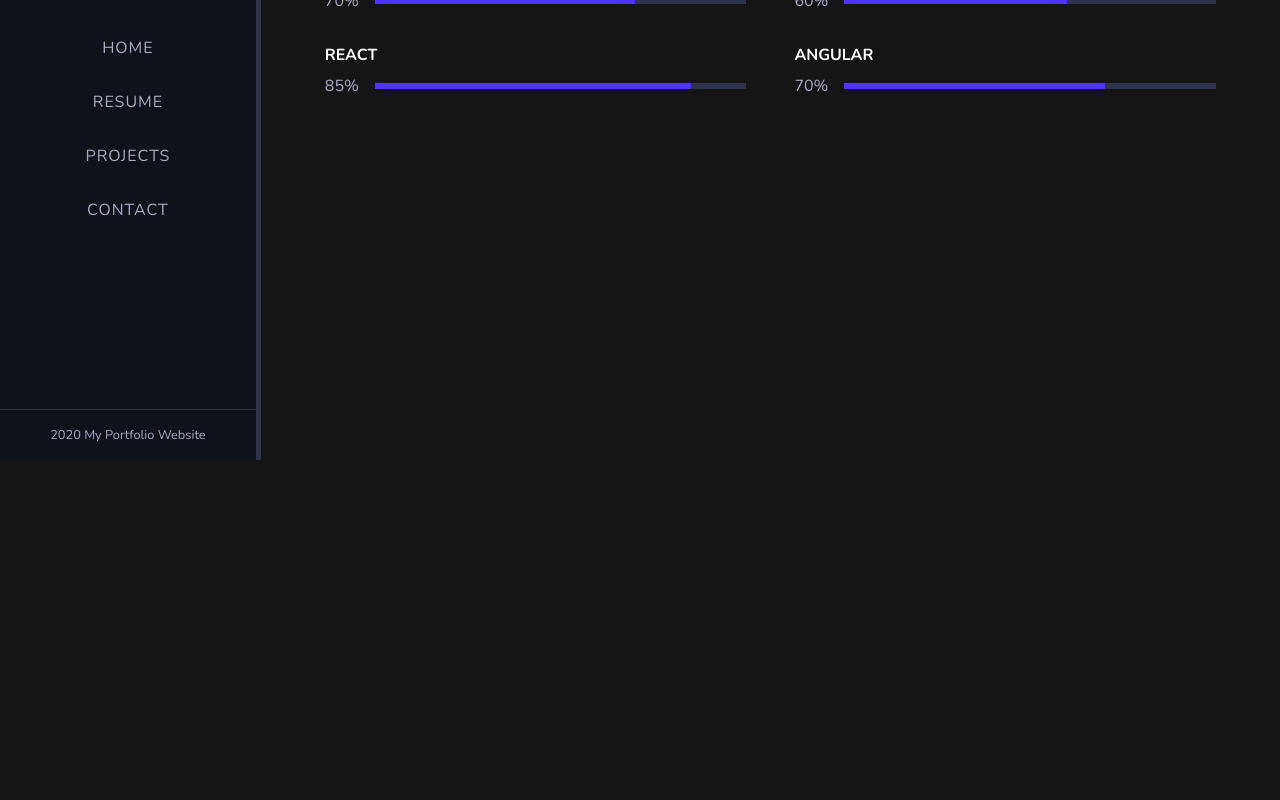
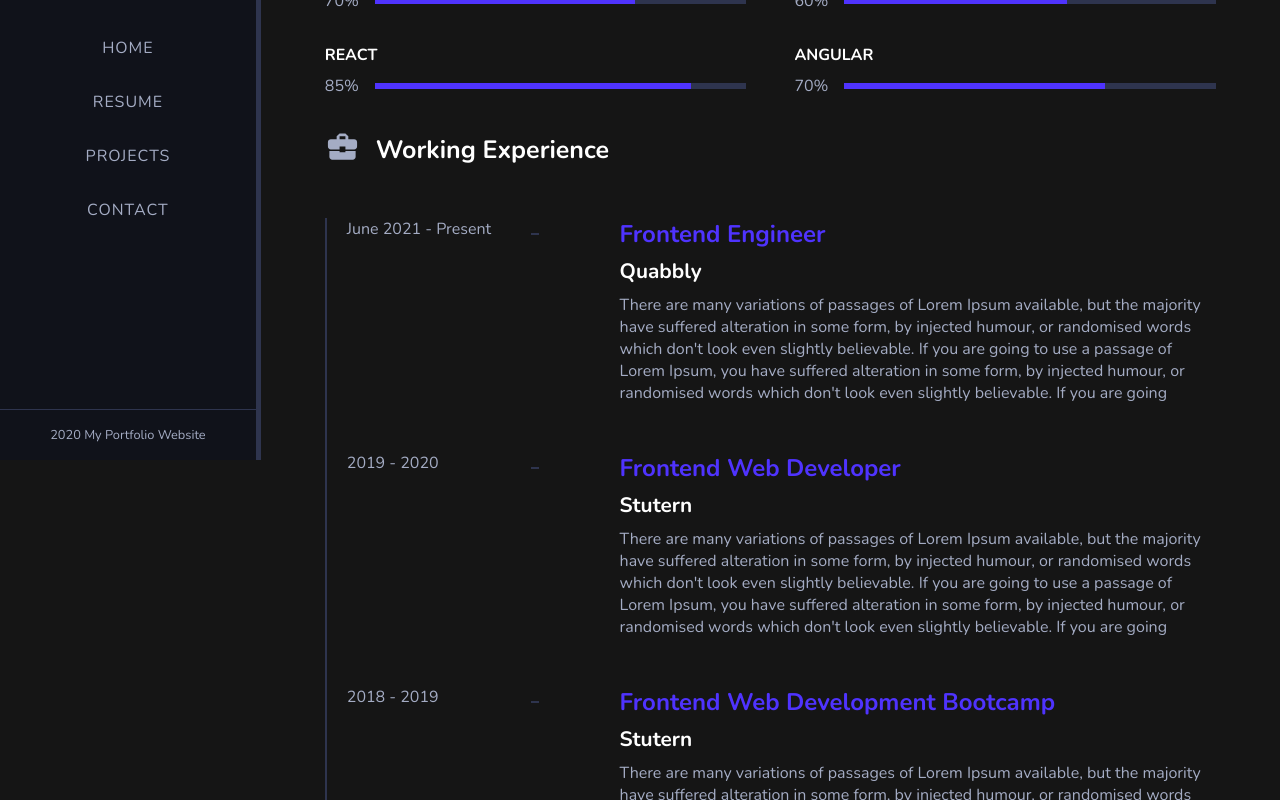
Before and after one commit to zemarr/silver-port, a Next.js app: page /resume in a window 1280 px wide. Shown: the part 340-1140 px from the top of the page. Before the commit the page ends 928 px from the top, so only its background shows below. Built offline with nearby package versions, Linux system fonts and the light colour scheme.

Commit message:
update resume

```diff
--- a/components/Title.js
+++ b/components/Title.js
@@ -1,13 +1,27 @@
-import { StyledTitle } from "../styled-components/styled-title"
+import {
+  StyledSmallTitle,
+  StyledTitle,
+} from "../styled-components/styled-title";
 
-const Title = ({title, span}) => {
-    return(
-        <>
-            <StyledTitle>
-                <h2>{title} <span>{span}</span></h2>
-            </StyledTitle>
-        </>
-    )
-}
+const Title = ({ title, span }) => {
+  return (
+    <>
+      <StyledTitle>
+        <h2>
+          {title} <span>{span}</span>
+        </h2>
+      </StyledTitle>
+    </>
+  );
+};
 
-export default Title
+export const SmallTitle = ({icon, title}) => {
+  return (
+    <StyledSmallTitle>
+      <p>{icon}</p>
+      <h4>{title}</h4>
+    </StyledSmallTitle>
+  );
+};
+
+export default Title;
--- /dev/null
+++ b/components/resumecomponent/resume.js
@@ -0,0 +1,124 @@
+import React from 'react'
+import { InnerLayout } from '../MainLayout'
+import { SmallTitle } from '../Title'
+import { StyledResume } from './resumecomponent'
+import BusinessCenterIcon from '@material-ui/icons/BusinessCenter'
+import SchoolIcon from '@material-ui/icons/School'
+import styled from "styled-components";
+
+const Resume = () => {
+    const briefcase = <BusinessCenterIcon />
+    const school = <SchoolIcon />
+    return (
+        <StyledResume>
+            <InnerLayout>
+                <div className={"small-title"}>
+                    <SmallTitle icon={briefcase} title={'Working Experience'} />
+                </div>
+                <div className={"resume-content"}>
+                    <ExperienceCard
+                        year={"June 2021 - Present"}
+                        title={"Frontend Engineer"}
+                        subTitle={"Quabbly"}
+                        text={"There are many variations of passages of Lorem Ipsum available, " +
+                        "but the majority have suffered alteration in some form, by injected humour, " +
+                        "or randomised words which don't look even slightly believable. If you are going " +
+                        "to use a passage of Lorem Ipsum, you have suffered alteration in some form, by injected humour, " +
+                        "or randomised words which don't look even slightly believable. If you are going"} />
+                    <ExperienceCard
+                        year={"2019 - 2020"}
+                        title={"Frontend Web Developer"}
+                        subTitle={"Stutern"}
+                        text={"There are many variations of passages of Lorem Ipsum available, " +
+                        "but the majority have suffered alteration in some form, by injected humour, " +
+                        "or randomised words which don't look even slightly believable. If you are going " +
+                        "to use a passage of Lorem Ipsum, you have suffered alteration in some form, by injected humour, " +
+                        "or randomised words which don't look even slightly believable. If you are going"} />
+                    <ExperienceCard
+                        year={"2018 - 2019"}
+                        title={"Frontend Web Development Bootcamp"}
+                        subTitle={"Stutern"}
+                        text={"There are many variations of passages of Lorem Ipsum available, " +
+                        "but the majority have suffered alteration in some form, by injected humour, " +
+                        "or randomised words which don't look even slightly believable. If you are going " +
+                        "to use a passage of Lorem Ipsum, you have suffered alteration in some form, by injected humour, " +
+                        "or randomised words which don't look even slightly believable. If you are going"} />
+                    <ExperienceCard
+                        year={"2017 - 2018"}
+                        title={"Social Media Manager (Youth Service)"}
+                        subTitle={"Rayan Media"}
+                        text={"There are many variations of passages of Lorem Ipsum available, " +
+                        "but the majority have suffered alteration in some form, by injected humour, " +
+                        "or randomised words which don't look even slightly believable. If you are going " +
+                        "to use a passage of Lorem Ipsum, you have suffered alteration in some form, by injected humour, " +
+                        "or randomised words which don't look even slightly believable. If you are going"} />
+                </div>
+            </InnerLayout>
+
+        </StyledResume>
+    )
+}
+
+const ExperienceCard = ({year, title, subTitle, text}) => {
+    return (
+        <>
+            <StyledExperienceCard>
+                <div className={"left-content"}>
+                    <p>{year}</p>
+                </div>
+                <div className={"right-content"}>
+                    <h5>{title}</h5>
+                    <h6>{subTitle}</h6>
+                    <p>{text}</p>
+                </div>
+            </StyledExperienceCard>
+        </>
+    )
+}
+
+const StyledExperienceCard = styled.div`
+    display: flex;
+    &:not(:last-child) {
+        padding-bottom: 3rem;
+    }
+
+    .left-content {
+        width: 30%;
+        padding-left: 20px;
+
+        p {
+            display: inline-block !important;
+        }
+    }
+
+    .right-content {
+        width: -webkit-fill-available;
+        width: fit-content;
+        position: relative;
+        padding-left: 10%;
+
+        &::before {
+            content: '';
+            position: absolute;
+            left: 0;
+            top: 15px;
+            width: .5rem;
+            height: 2px;
+            background-color: var(--border-color);
+
+        }
+
+        h5 {
+            color: var(--primary-color);
+            font-size: 1.5rem;
+            padding-bottom: .4rem;
+        }
+
+        h6 {
+            padding-bottom: .6rem;
+            font-size: 1.3rem;
+        }
+    }
+`
+
+export default Resume
--- a/components/resumecomponent/resumecomponent.js
+++ b/components/resumecomponent/resumecomponent.js
@@ -2,6 +2,7 @@ import styled from "styled-components";
 import MainLayout from "../MainLayout";
 // import Particle from "../Particles"
 import Title from "../Title";
+import Resume from "./resume";
 import Skills from "./skills";
 
 const ResumeComponent = () => {
@@ -10,6 +11,7 @@ const ResumeComponent = () => {
       <StyledResume>
         <Title title={"Resume"} span={"Resume"} />
         <Skills />
+        <Resume />
       </StyledResume>
     </>
   );
@@ -30,6 +32,14 @@ export const StyledResume = styled.main`
       height: 100%;
     }
   }
+
+  .small-title {
+    padding-bottom: 3rem;
+  }
+
+  .resume-content {
+    border-left: 2px solid var(--border-color);
+  }
 `;
 
 export default ResumeComponent;
--- a/styled-components/styled-title.js
+++ b/styled-components/styled-title.js
@@ -11,14 +11,14 @@ export const StyledTitle = styled.div`
     text-transform: uppercase;
     position: relative;
     z-index: 2;
-        padding-bottom: .15rem;
+    padding-bottom: 0.15rem;
 
     &::before {
       content: "";
       position: absolute;
       bottom: 0;
       width: 5.5rem;
-            height: .33rem;
+      height: 0.33rem;
       background-color: var(--background-light-color-2);
       left: 0;
     }
@@ -27,7 +27,7 @@ export const StyledTitle = styled.div`
       position: absolute;
       bottom: 0;
       width: 3.7rem;
-            height: .33rem;
+      height: 0.33rem;
       background-color: var(--primary-color);
       left: 0;
       border-radius: 14px;
@@ -36,7 +36,7 @@ export const StyledTitle = styled.div`
     span {
       display: inline-block;
       font-weight: 600;
-            color: rgba(25,29,43,.44);
+      color: rgba(25, 29, 43, 0.44);
       font-size: 5rem;
       position: absolute;
       left: 0;
@@ -44,4 +44,23 @@ export const StyledTitle = styled.div`
       z-index: -1;
     }
   }
-`
+`;
+
+export const StyledSmallTitle = styled.div`
+    display: flex;
+    align-items: center;
+    margin-top: 2rem;
+
+    p {
+        padding-right: 1rem;
+
+        svg {
+            font-size: 35px;
+        }
+    }
+
+    h4 {
+        color: var(--white-color);
+        font-size: 25px;
+    }
+`;
```
Lines whose indentation alone changed are shown as unchanged.
